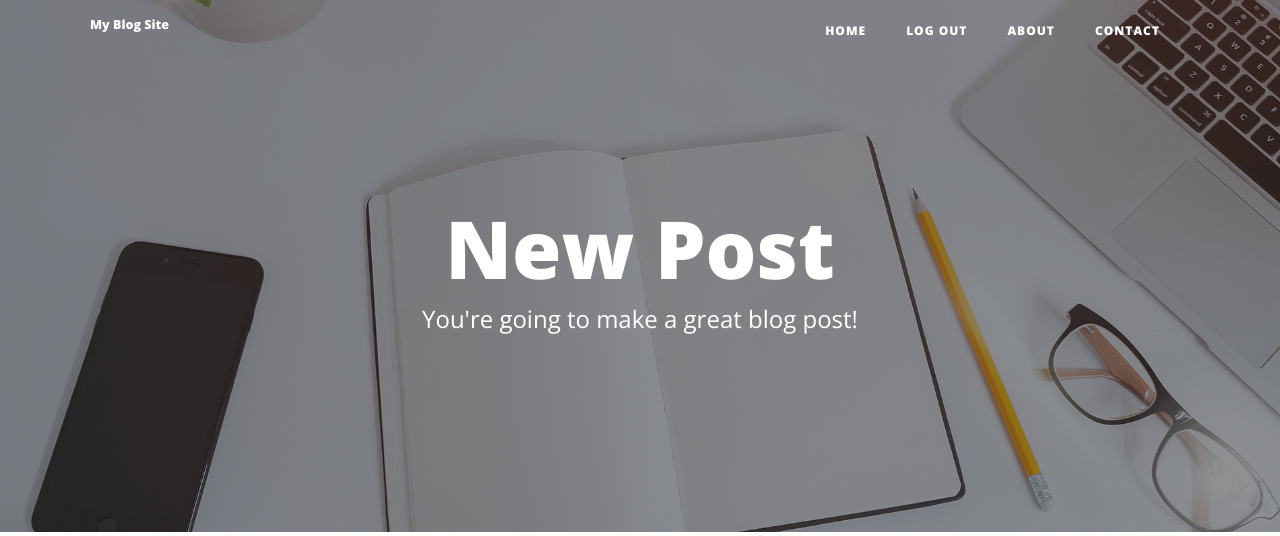
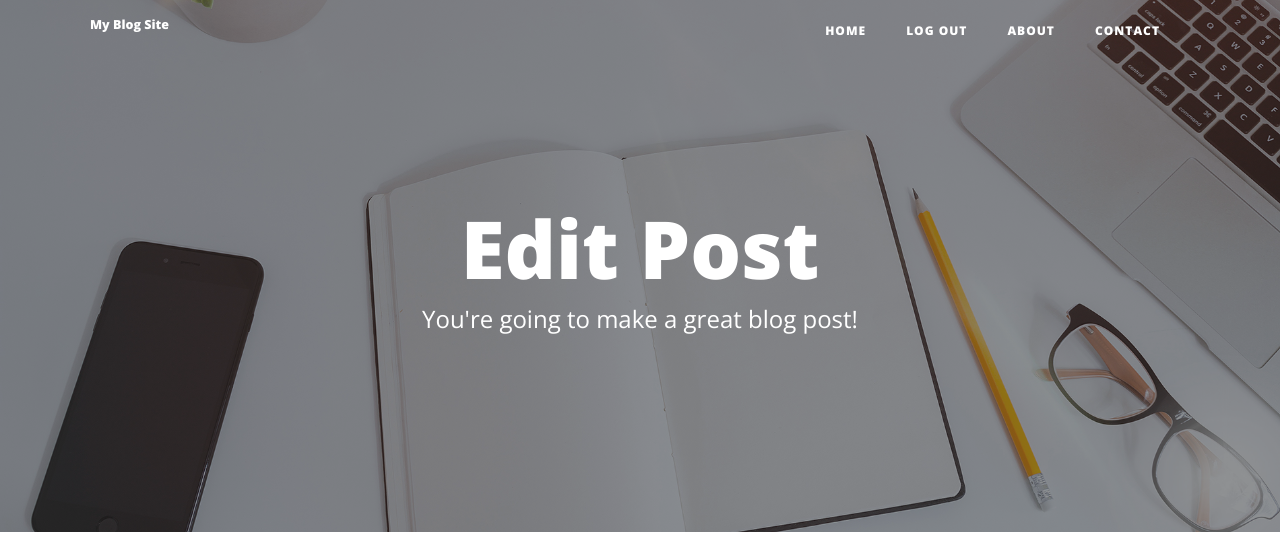
Before and after one commit to b3mery/Flask-Blog-Web-App, a Flask app: page /edit-post/1 in a window 1280 px wide. Shown: the top 536 px of the page. Run offline with Flask 2, Linux system fonts and the light colour scheme; a user stored in the database is signed in; tables that the repository leaves empty hold one stand-in row (values such as "Sample post"); some libraries are stand-ins or nearby versions.

Commit message:
fixed edit url

```diff
--- a/forms.py
+++ b/forms.py
@@ -1,13 +1,13 @@
 from flask_wtf import FlaskForm
-from wtforms import StringField, SubmitField, PasswordField, TelField,TextAreaField
-from wtforms.validators import DataRequired, URL, Email, Length
+from wtforms import StringField, SubmitField, PasswordField, TelField,TextAreaField, URLField
+from wtforms.validators import DataRequired, Email, Length
 from flask_ckeditor import CKEditorField
 
 ##WTForm
 class CreatePostForm(FlaskForm):
     title = StringField("Blog Post Title", validators=[DataRequired()])
     subtitle = StringField("Subtitle", validators=[DataRequired()])
-    img_url = StringField("Blog Image URL", validators=[])
+    img_url = URLField("Blog Image URL", validators=[])
     body = CKEditorField("Blog Content", validators=[DataRequired()])
     submit = SubmitField("Submit Post")
 
--- a/main.py
+++ b/main.py
@@ -226,7 +226,7 @@ def edit_post(post_id):
     if edit_form.validate_on_submit():
         post.title = edit_form.title.data
         post.subtitle = edit_form.subtitle.data
-        post.img_url = edit_form.img_url.data
+        post.img_url = (edit_form.img_url.data or DEFAULT_POST_IMAGE_BG)
         post.author = current_user
         post.body = edit_form.body.data
         db.session.commit()
--- a/templates/make-post.html
+++ b/templates/make-post.html
@@ -10,7 +10,7 @@
       <div class="row">
         <div class="col-lg-8 col-md-10 mx-auto">
           <div class="page-heading">
-            {% if is_edit: %}
+            {% if 'edit' in request.url: %}
             <h1>Edit Post</h1>
             {% else: %}
             <h1>New Post</h1>
```
